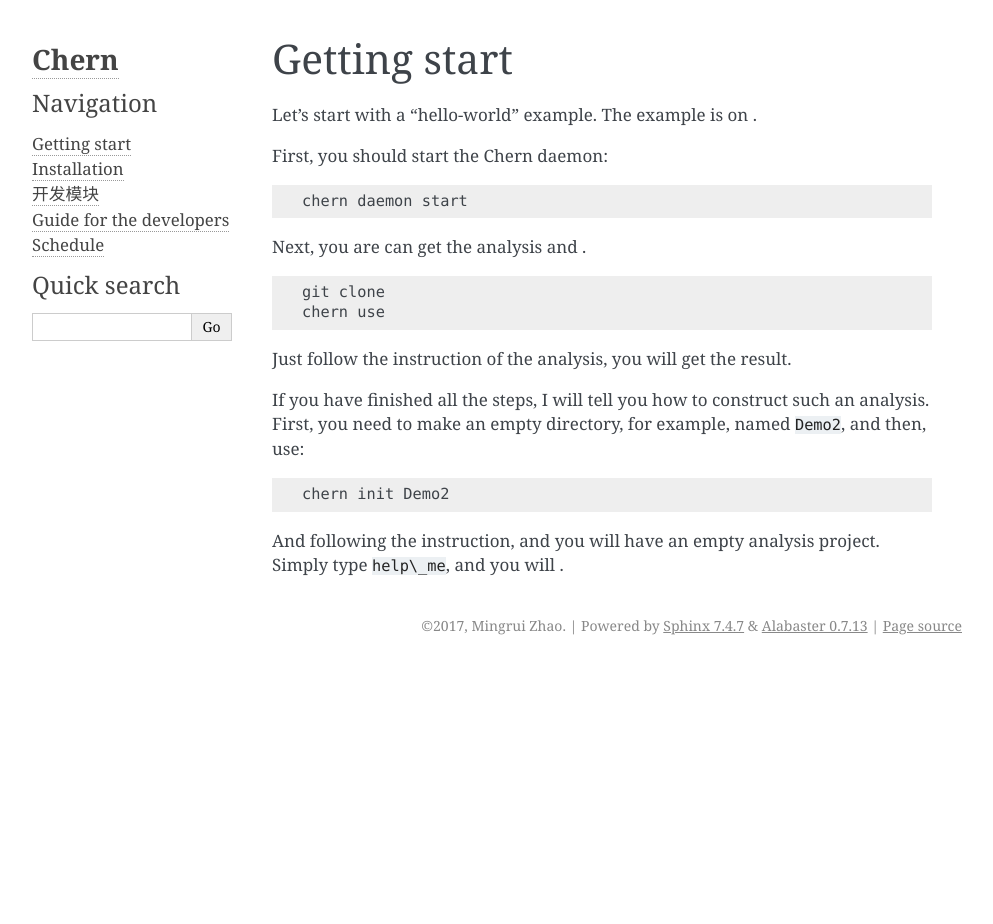
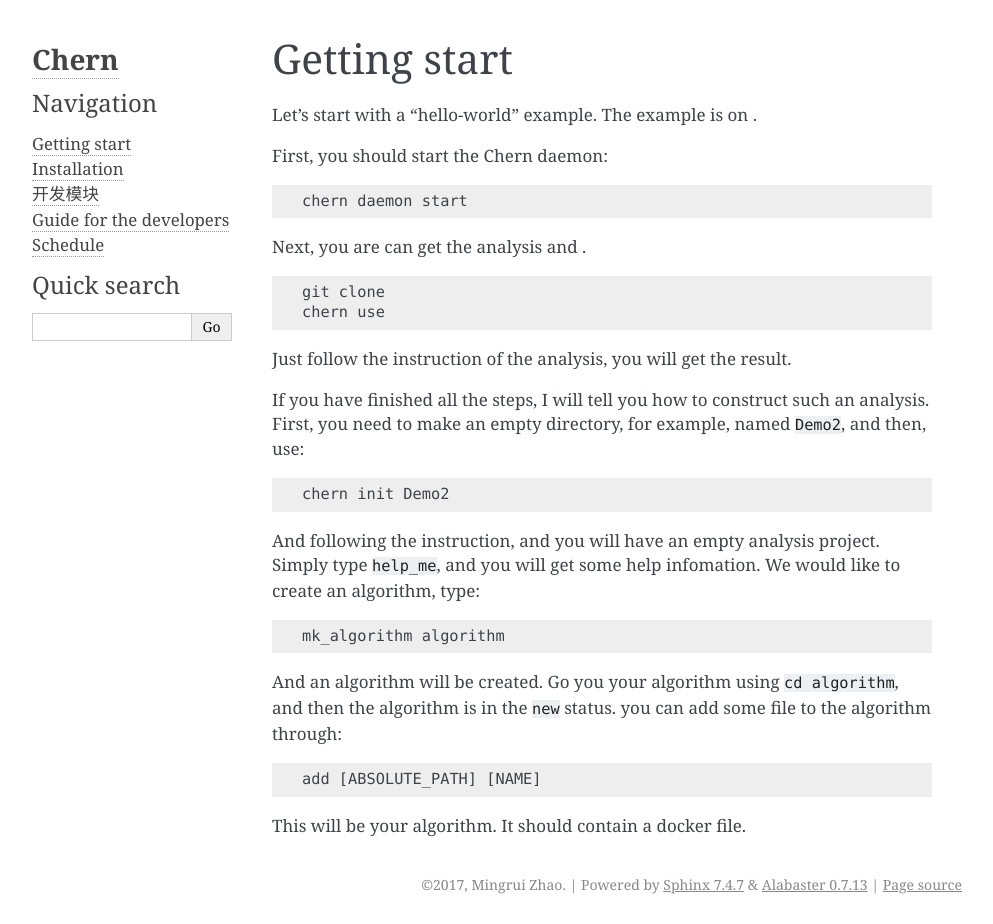
Before and after one commit to hepChern/doc-en, a Sphinx documentation site: the page built from source/start.md, in a window 1280 px wide. Shown: the whole page, without its empty margins (148-1141 px from the left). Built offline with Sphinx 7.4.7, drawn with Linux system fonts in a browser that asks for light colours; before the commit the page ends 900 px from its top, so only the background shows below that.

Commit message:
start.md

````diff
--- a/source/start.md
+++ b/source/start.md
@@ -21,4 +21,17 @@
 chern init Demo2
 ```
 And following the instruction, and you will have an empty analysis project.
-Simply type `help\_me`, and you will .
+Simply type `help_me`, and you will get some help infomation.
+We would like to create an algorithm, type:
+```
+mk_algorithm algorithm
+```
+And an algorithm will be created.
+Go you your algorithm using `cd algorithm`,
+and then the algorithm is in the `new` status.
+you can add some file to the algorithm through:
+```
+add [ABSOLUTE_PATH] [NAME]
+```
+This will be your algorithm.
+It should contain a docker file.
````
